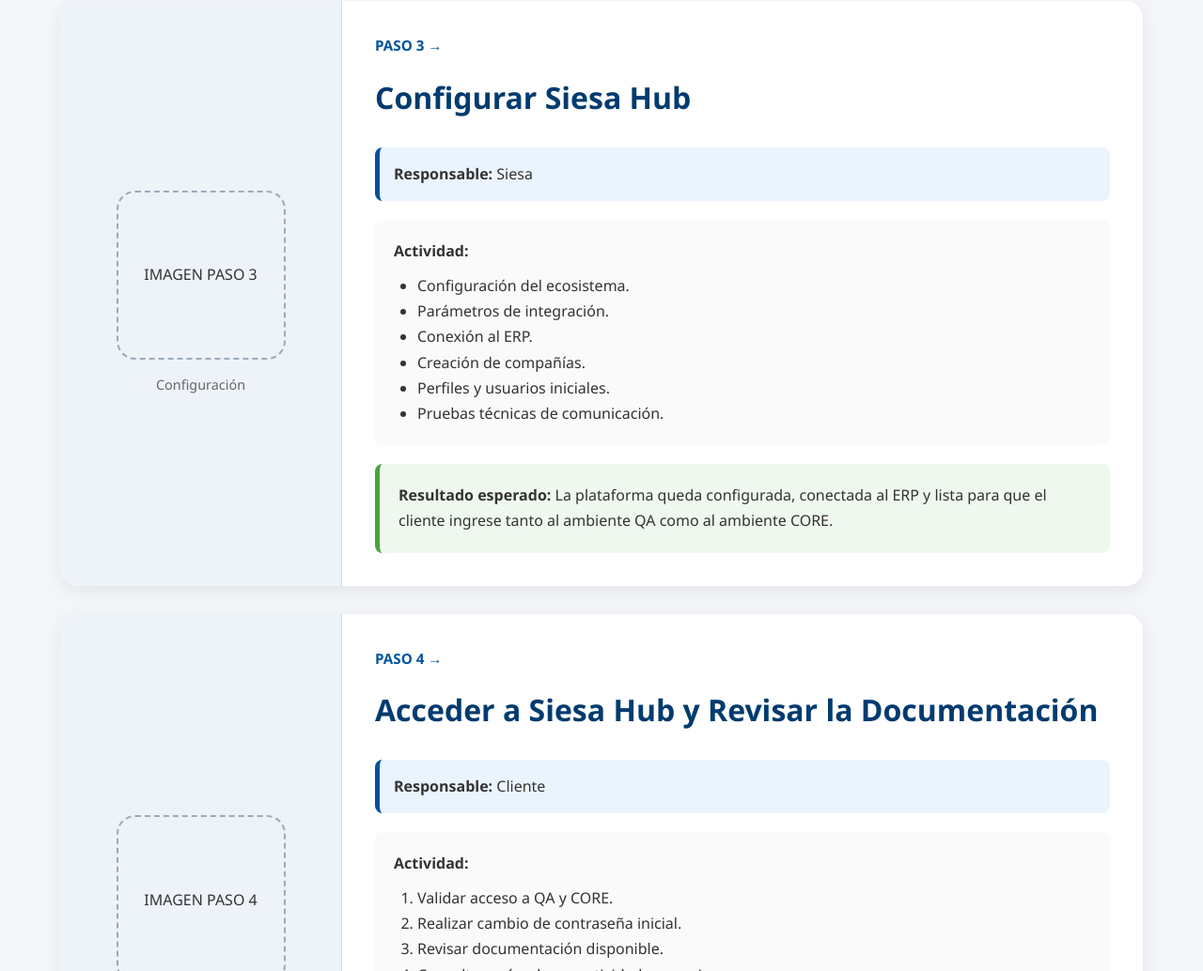
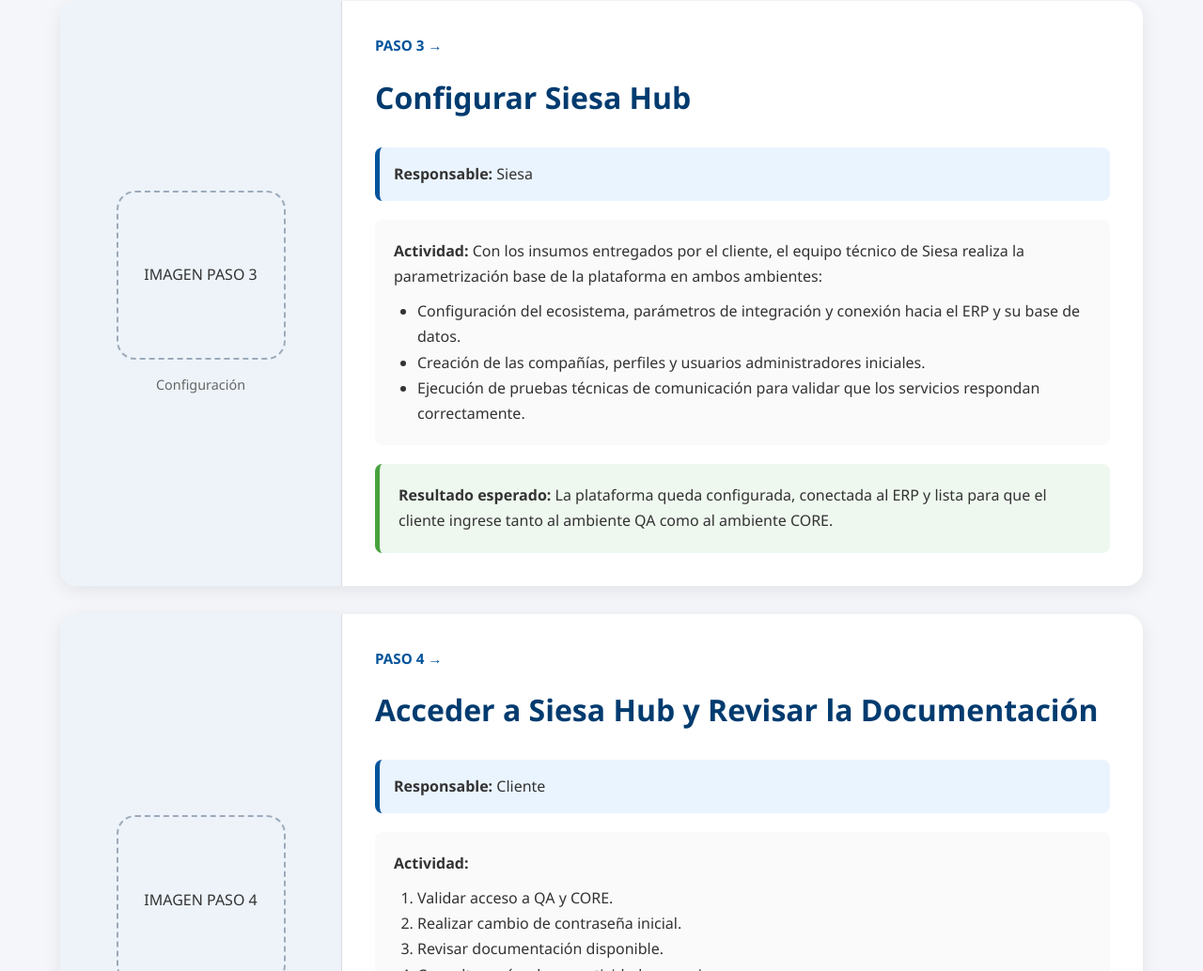
Before and after one commit to ISSergioCarvajal/SiesaHubEntrenamiento, a plain HTML site: page index.html in a window 1280 px wide. Shown: the part 2228-3262 px from the top of the page at 94% size. Drawn offline with Linux system fonts and the light colour scheme.

Commit message:
Refactor integration steps in index.html

```diff
--- a/index.html
+++ b/index.html
@@ -443,8 +443,6 @@ IMAGEN PASO 2
 
 
 <ol>
-
-
 <li>Usuario dedicado del ERP: Crear un perfil exclusivo para la integración con una nomenclatura fácilmente identificable (ej. Integracion_SiesaHub) para garantizar la trazabilidad de las transacciones.</li>
 <li>Permisos estrictos (Principio de mínimo privilegio): Habilitar únicamente los módulos y procesos que serán objeto de integración (por ejemplo, si la integración es solo financiera, restringir el acceso a otros módulos).</li>
 <li>Cadena de conexión (ConnectionString) a la Base de Datos: Si el cliente maneja el ERP en modalidad Local, debe entregar la cadena de conexión SQL (IP/URL del servidor, nombre de la base de datos y credenciales con permisos de solo lectura) tanto para pruebas como para producción. (Si el cliente es Siesa Cloud, esta información la gestiona directamente Siesa IT).</li>
@@ -488,14 +486,12 @@ IMAGEN PASO 3
 <div class="activity">
 
 <strong>Actividad:</strong>
+Con los insumos entregados por el cliente, el equipo técnico de Siesa realiza la parametrización base de la plataforma en ambos ambientes:
+<ul>
+<li>Configuración del ecosistema, parámetros de integración y conexión hacia el ERP y su base de datos.</li>
+<li>Creación de las compañías, perfiles y usuarios administradores iniciales.</li>
+<li>Ejecución de pruebas técnicas de comunicación para validar que los servicios respondan correctamente. </li>
 
-<ul>
-<li>Configuración del ecosistema.</li>
-<li>Parámetros de integración.</li>
-<li>Conexión al ERP.</li>
-<li>Creación de compañías.</li>
-<li>Perfiles y usuarios iniciales.</li>
-<li>Pruebas técnicas de comunicación.</li>
 </ul>
 
 </div>
```
